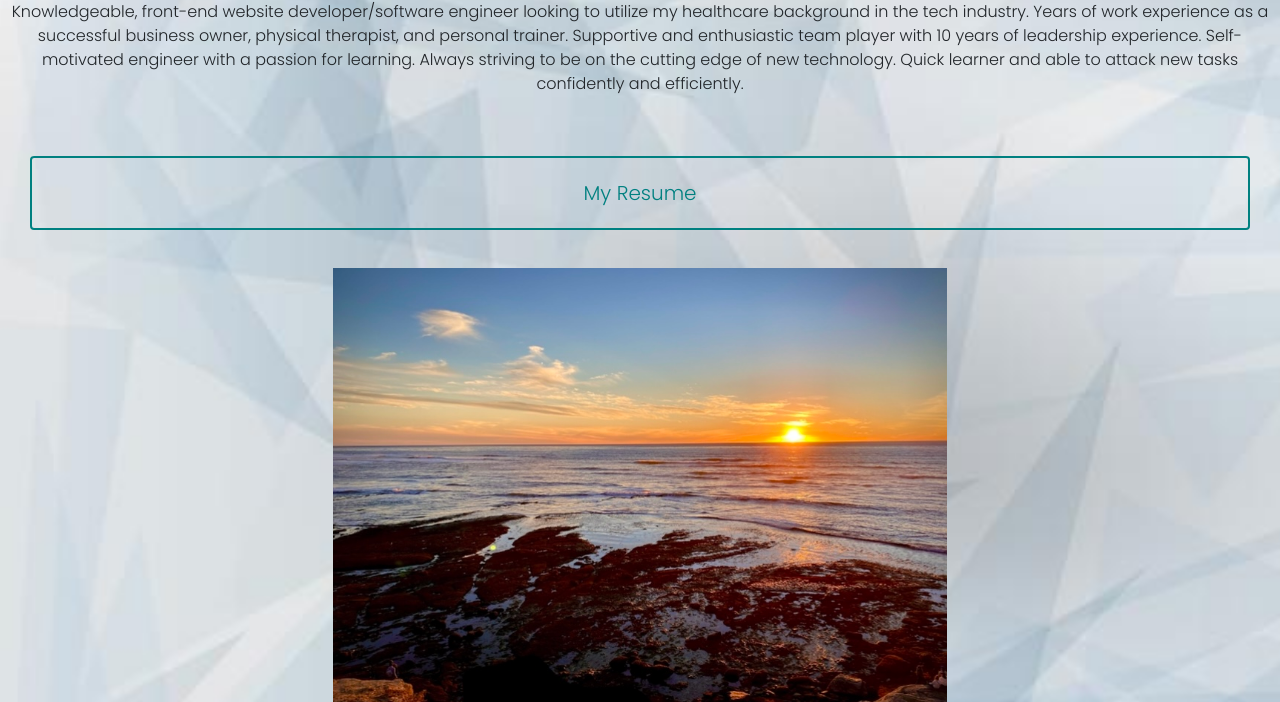
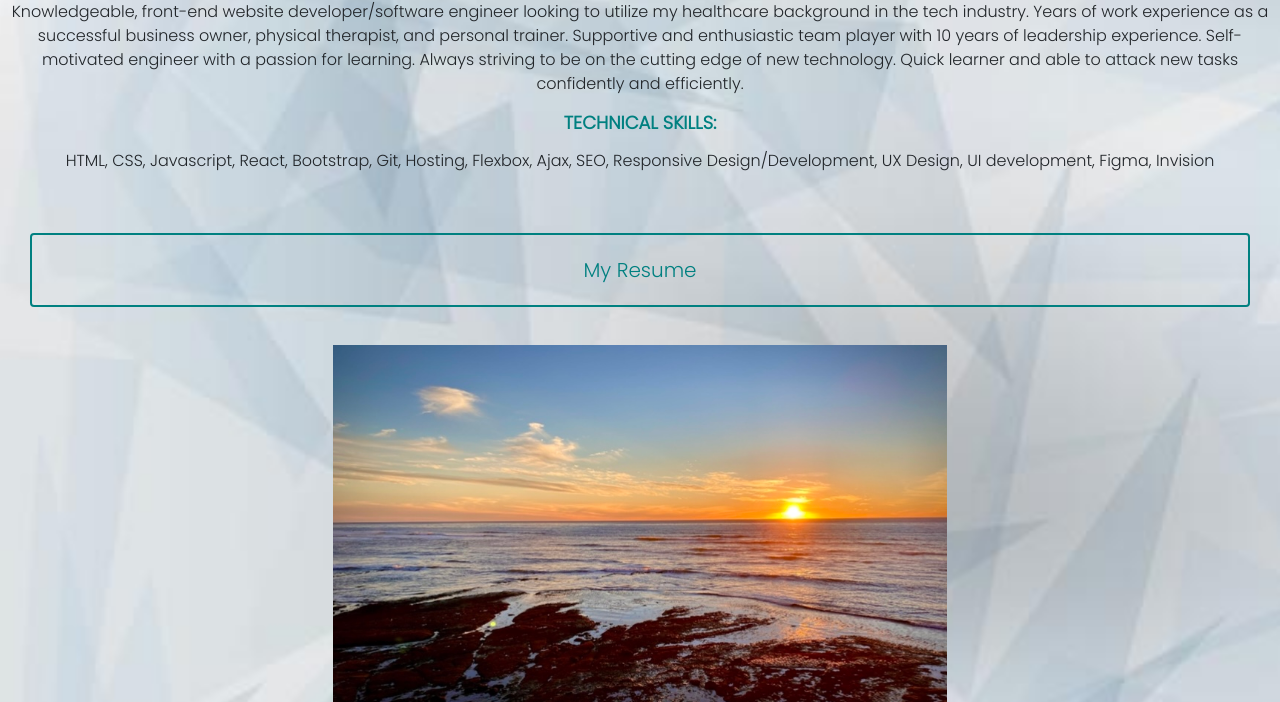
Before and after one commit to nicolejaffke/Portfolio, a plain HTML site: page about.html in a window 1280 px wide. Shown: the part 98-800 px from the top of the page. Drawn offline with nearby package versions, Linux system fonts and the light colour scheme.

Commit message:
add technical skills to website

```diff
--- a/about.html
+++ b/about.html
@@ -37,6 +37,11 @@
       leadership experience. Self-motivated engineer with a passion for
       learning. Always striving to be on the cutting edge of new technology.
       Quick learner and able to attack new tasks confidently and efficiently.
+    </p>
+    <h3><strong>TECHNICAL SKILLS:</strong></h3>
+    <p>
+      HTML, CSS, Javascript, React, Bootstrap, Git, Hosting, Flexbox, Ajax, SEO,
+      Responsive Design/Development, UX Design, UI development, Figma, Invision
     </p>
     <br />
     <a href="src/Jaffke_Resume.pdf" class="resume-link" target="_blank"
```
